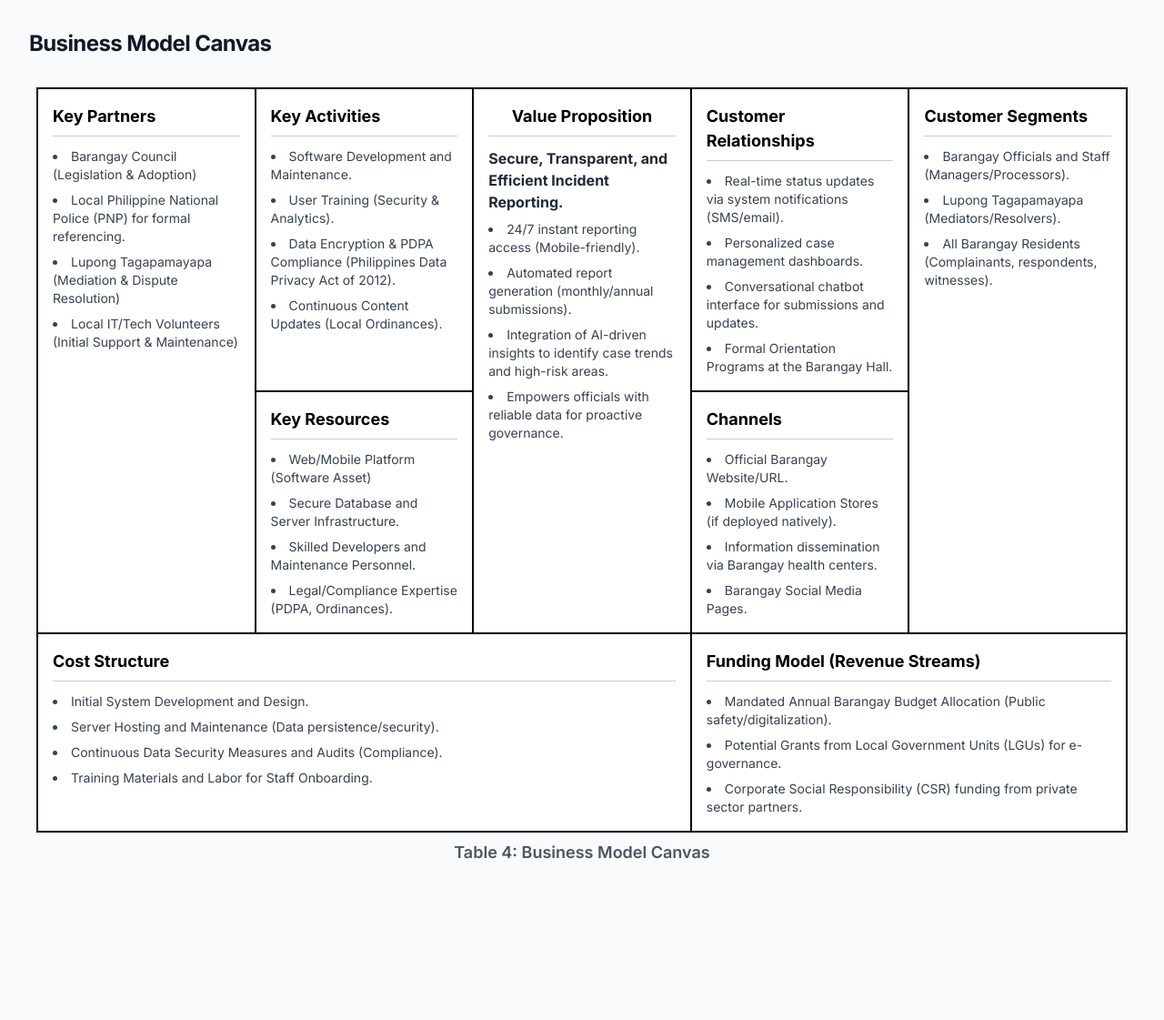
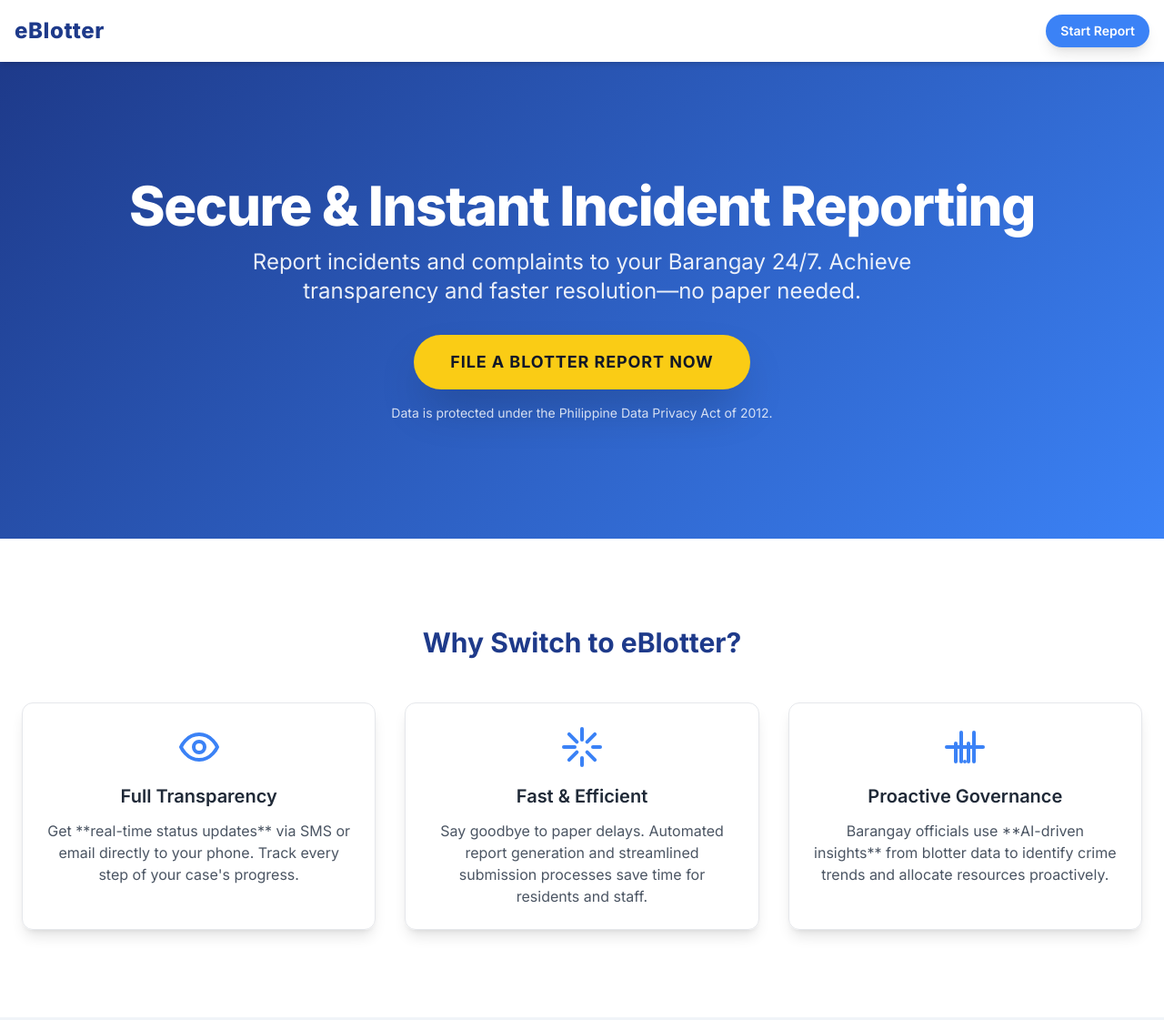
Before and after one commit to noeltimario/B-eBlotter, a plain HTML site: page index.html in a window 1280 px wide. Shown: the top 1121 px of the page at 91% size. Before the commit the page ends 983 px from the top, so only its background shows below. Drawn offline with nearby package versions, Linux system fonts and the light colour scheme.

Commit message:
Update index.html

```diff
--- a/index.html
+++ b/index.html
@@ -3,204 +3,294 @@
 <head>
     <meta charset="UTF-8">
     <meta name="viewport" content="width=device-width, initial-scale=1.0">
-    <title>Barangay eBlotter Business Model Canvas</title>
+    <title>Barangay eBlotter System - Digital Incident Reporting</title>
     <!-- Load Tailwind CSS -->
     <script src="https://cdn.tailwindcss.com"></script>
     <style>
-        /* Custom font for a clean, modern look */
-        @import url('https://fonts.googleapis.com/css2?family=Inter:wght@400;600;700;800&display=swap');
+        @import url('https://fonts.googleapis.com/css2?family=Inter:wght@400;600;700;800;900&display=swap');
         body {
             font-family: 'Inter', sans-serif;
-            background-color: #f8fafc; /* Very light background */
+            background-color: #f0f4f8;
+            color: #1f2937;
+        }
+        .container {
+            max-width: 1200px;
+        }
+        .hero-bg {
+            background-color: #1e3a8a; /* Dark Blue */
+            background-image: linear-gradient(135deg, #1e3a8a 0%, #3b82f6 100%); /* Blue Gradient */
+        }
+        .cta-button {
+            transition: transform 0.2s, box-shadow 0.2s;
+        }
+        .cta-button:hover {
+            transform: translateY(-2px);
+            box-shadow: 0 10px 15px -3px rgba(59, 130, 246, 0.5), 0 4px 6px -2px rgba(59, 130, 246, 0.2);
+        }
+        .feature-card {
+            transition: box-shadow 0.3s, transform 0.3s;
+        }
+        .feature-card:hover {
+            box-shadow: 0 20px 25px -5px rgba(0, 0, 0, 0.1), 0 8px 10px -6px rgba(0, 0, 0, 0.1);
+            transform: translateY(-5px);
         }
 
-        /* Desktop Layout (Main BMC Table Structure) */
-        .canvas-container {
-            display: grid;
-            grid-template-columns: repeat(5, 1fr); /* 5 equal columns for Key Partners, Activities/Resources, Value Prop, Relationships/Channels, Segments */
-            /* CHANGED: R3 (bottom) height is now 'auto' to fit content, fixing the overflow issue. */
-            grid-template-rows: auto auto auto;
-            gap: 0; /* No gaps between cells (contiguous table look) */
-            border-top: 2px solid #000; /* Main top border */
-            border-left: 2px solid #000; /* Main left border */
-            max-width: 1200px;
+        /* Workflow Specific Styles for Visual Consistency */
+        .workflow-step {
+            min-height: 80px;
+            width: 100%;
+            max-width: 450px;
             margin: 0 auto;
+            background-color: white;
+            border: 2px solid #000;
+            border-radius: 0.5rem;
+            padding: 1rem;
+            text-align: center;
+            box-shadow: 0 4px 6px -1px rgba(0, 0, 0, 0.1);
         }
 
-        .canvas-module {
-            background-color: white;
-            padding: 1rem;
-            border-right: 2px solid #000; /* Vertical divider */
-            border-bottom: 2px solid #000; /* Horizontal divider */
-            min-height: 120px;
-            display: flex;
-            flex-direction: column;
-            justify-content: flex-start;
+        .arrow {
+            width: 4px;
+            height: 30px;
+            background-color: #000;
+            margin: 0.5rem auto;
+            position: relative;
         }
 
-        /* Grid Area Assignments (Matching the 9-Block Visual Layout) */
-        /* grid-area: row-start / column-start / row-end / column-end */
-        .module-partners { grid-area: 1 / 1 / 3 / 2; } /* Spans R1 & R2, C1 */
-        .module-activities { grid-area: 1 / 2 / 2 / 3; } /* R1, C2 */
-        .module-resources { grid-area: 2 / 2 / 3 / 3; } /* R2, C2 (aligned under Activities) */
-        .module-value { grid-area: 1 / 3 / 3 / 4; } /* Spans R1 & R2, C3 (Centerpiece) */
-        .module-relationships { grid-area: 1 / 4 / 2 / 5; } /* R1, C4 */
-        .module-channels { grid-area: 2 / 4 / 3 / 5; } /* R2, C4 (aligned under Relationships) */
-        .module-segments { grid-area: 1 / 5 / 3 / 6; } /* Spans R1 & R2, C5 */
-
-        /* FIX: Cost Structure now spans C1, C2, and C3 (3/5ths total) to accommodate longer content. */
-        .module-costs {
-            grid-area: 3 / 1 / 4 / 4; /* R3, Spans C1-C3 */
-        }
-        /* FIX: Revenue Streams gets the remaining C4 and C5 (2/5ths total). */
-        .module-revenue {
-            grid-area: 3 / 4 / 4 / 6; /* R3, Spans C4-C5 */
+        .arrow::after {
+            content: '';
+            position: absolute;
+            bottom: 0;
+            left: 50%;
+            transform: translateX(-50%) translateY(100%) rotate(45deg);
+            width: 10px;
+            height: 10px;
+            border-right: 4px solid #000;
+            border-bottom: 4px solid #000;
+            border-top: 0;
+            border-left: 0;
+            background-color: #f0f4f8; /* Match section background */
         }
 
-        .canvas-title {
-            font-weight: 700;
-            font-size: 1.125rem;
-            margin-bottom: 0.75rem;
-            color: #000;
-            border-bottom: 1px solid #ccc;
-            padding-bottom: 0.5rem;
+        .workflow-container > .workflow-step:last-of-type + .arrow {
+            display: none;
         }
-
-        /* Mobile Layout: Stack all nine elements vertically, simple boxes */
-        @media (max-width: 767px) {
-            .canvas-container {
-                display: flex;
-                flex-direction: column;
-                gap: 0.5rem;
-                border: none;
-            }
-            .canvas-module {
-                border: 2px solid #000;
-                border-radius: 0.25rem;
+    </style>
+    <!-- Lucide Icons (Inline SVGs) for visual appeal -->
+    <script>
+        tailwind.config = {
+            theme: {
+                extend: {
+                    colors: {
+                        'primary-blue': '#3b82f6',
+                        'secondary-dark': '#1e3a8a',
+                        'accent-yellow': '#facc15',
                     }
                 }
-    </style>
+            }
+        }
+    </script>
 </head>
-<body class="p-4 md:p-8">
+<body class="antialiased">
 
-    <div class="max-w-7xl mx-auto">
-        <header class="mb-4 md:mb-8">
-            <h1 class="text-xl md:text-2xl font-bold text-gray-900 tracking-tight">
-                Business Model Canvas
-            </h1>
-        </header>
+    <!-- Navigation Bar -->
+    <nav class="bg-white shadow-md sticky top-0 z-50">
+        <div class="container mx-auto px-4 py-4 flex justify-between items-center">
+            <h1 class="text-2xl font-extrabold text-secondary-dark tracking-wide">eBlotter</h1>
+            <a href="#reporting" class="hidden sm:inline-block px-4 py-2 bg-primary-blue text-white text-sm font-semibold rounded-full shadow-lg hover:bg-blue-700 transition duration-300">
+                Start Report
+            </a>
+        </div>
+    </nav>
 
-        <!-- Business Model Canvas Grid -->
-        <div class="canvas-container mx-auto">
+    <!-- Hero Section: Value Proposition & Call to Action -->
+    <section class="hero-bg py-20 md:py-32 text-white">
+        <div class="container mx-auto px-6 text-center">
+            <h2 class="text-4xl sm:text-5xl lg:text-6xl font-extrabold mb-4 tracking-tight">
+                Secure & Instant Incident Reporting
+            </h2>
+            <p class="text-xl sm:text-2xl mb-8 font-light max-w-3xl mx-auto opacity-90">
+                Report incidents and complaints to your Barangay 24/7. Achieve transparency and faster resolution—no paper needed.
+            </p>
+            <a id="reporting" href="#" class="cta-button inline-block bg-accent-yellow text-gray-900 font-bold text-lg px-10 py-4 rounded-full shadow-2xl uppercase tracking-wider">
+                File a Blotter Report Now
+            </a>
+            <p class="text-sm mt-4 opacity-80">
+                Data is protected under the Philippine Data Privacy Act of 2012.
+            </p>
+        </div>
+    </section>
 
-            <!-- 1. Key Partners -->
-            <div class="canvas-module module-partners">
-                <h3 class="canvas-title">Key Partners</h3>
-                <ul class="list-disc list-inside space-y-2 text-sm text-gray-700">
-                    <li>Barangay Council (Legislation & Adoption)</li>
-                    <li>Local Philippine National Police (PNP) for formal referencing.</li>
-                    <li>Lupong Tagapamayapa (Mediation & Dispute Resolution)</li>
-                    <li>Local IT/Tech Volunteers (Initial Support & Maintenance)</li>
+    <!-- Features/Value Section -->
+    <section class="py-16 md:py-24 bg-white">
+        <div class="container mx-auto px-6">
+            <h3 class="text-3xl font-bold text-center mb-12 text-secondary-dark">Why Switch to eBlotter?</h3>
+            <div class="grid grid-cols-1 md:grid-cols-3 gap-8">
+
+                <!-- Feature 1: Transparency -->
+                <div class="feature-card p-6 border border-gray-200 rounded-xl shadow-lg text-center">
+                    <svg class="w-12 h-12 text-primary-blue mx-auto mb-4" xmlns="http://www.w3.org/2000/svg" width="24" height="24" viewBox="0 0 24 24" fill="none" stroke="currentColor" stroke-width="2" stroke-linecap="round" stroke-linejoin="round"><path d="M2 12s3-7 10-7 10 7 10 7-3 7-10 7-10-7-10-7Z"/><circle cx="12" cy="12" r="3"/></svg>
+                    <h4 class="text-xl font-semibold mb-3">Full Transparency</h4>
+                    <p class="text-gray-600">Get **real-time status updates** via SMS or email directly to your phone. Track every step of your case's progress.</p>
+                </div>
+
+                <!-- Feature 2: Efficiency -->
+                <div class="feature-card p-6 border border-gray-200 rounded-xl shadow-lg text-center">
+                    <svg class="w-12 h-12 text-primary-blue mx-auto mb-4" xmlns="http://www.w3.org/2000/svg" width="24" height="24" viewBox="0 0 24 24" fill="none" stroke="currentColor" stroke-width="2" stroke-linecap="round" stroke-linejoin="round"><path d="M12 2v6"/><path d="M12 18v4"/><path d="M4.93 4.93l4.24 4.24"/><path d="M14.83 14.83l4.24 4.24"/><path d="M2 12h6"/><path d="M18 12h4"/><path d="M4.93 19.07l4.24-4.24"/><path d="M14.83 9.17l4.24-4.24"/></svg>
+                    <h4 class="text-xl font-semibold mb-3">Fast & Efficient</h4>
+                    <p class="text-gray-600">Say goodbye to paper delays. Automated report generation and streamlined submission processes save time for residents and staff.</p>
+                </div>
+
+                <!-- Feature 3: Data-Driven Governance -->
+                <div class="feature-card p-6 border border-gray-200 rounded-xl shadow-lg text-center">
+                    <svg class="w-12 h-12 text-primary-blue mx-auto mb-4" xmlns="http://www.w3.org/2000/svg" width="24" height="24" viewBox="0 0 24 24" fill="none" stroke="currentColor" stroke-width="2" stroke-linecap="round" stroke-linejoin="round"><path d="M12 20h.01"/><path d="M7 10v10"/><path d="M17 4v16"/><path d="M2 12h20"/><path d="M10 4v16"/><path d="M14 10v10"/></svg>
+                    <h4 class="text-xl font-semibold mb-3">Proactive Governance</h4>
+                    <p class="text-gray-600">Barangay officials use **AI-driven insights** from blotter data to identify crime trends and allocate resources proactively.</p>
+                </div>
+            </div>
+        </div>
+    </section>
+
+    <!-- Program Workflow Section -->
+    <section class="py-16 md:py-24 bg-f0f4f8">
+        <div class="container mx-auto px-6">
+            <h3 class="text-3xl font-bold text-center mb-12 text-secondary-dark">The System Journey: Program Workflow</h3>
+
+            <!-- Workflow Chart Embedded -->
+            <div class="workflow-container mx-auto max-w-lg">
+
+                <!-- 1. User Access & Onboarding -->
+                <div class="workflow-step">
+                    <p class="text-base font-semibold text-gray-800">1. User Access & Onboarding</p>
+                    <p class="text-sm text-gray-600">Access system via web/app; Account creation or anonymous login; Data privacy consent.</p>
+                </div>
+                <div class="arrow"></div>
+
+                <!-- 2. Main Menu & Navigation -->
+                <div class="workflow-step">
+                    <p class="text-base font-semibold text-gray-800">2. Main Menu & Navigation</p>
+                    <p class="text-sm text-gray-600">Choose: File New Report, Check Status, Access Resources/FAQ, or Chatbot help.</p>
+                </div>
+                <div class="arrow"></div>
+
+                <!-- 3. Report Submission Loop -->
+                <div class="workflow-step">
+                    <p class="text-base font-semibold text-gray-800">3. Incident Submission & Tracking</p>
+                    <p class="text-sm text-gray-600">Resident inputs details (guided by chatbot); System auto-assigns Case ID and sends notification.</p>
+                </div>
+                <div class="arrow"></div>
+
+                <!-- 4. Staff Processing & Action -->
+                <div class="workflow-step">
+                    <p class="text-base font-semibold text-gray-800">4. Staff Processing & Action</p>
+                    <p class="text-sm text-gray-600">Barangay staff review dashboard; Classify report; Forward to Lupong Tagapamayapa or PNP.</p>
+                </div>
+                <div class="arrow"></div>
+
+                <!-- 5. Status Updates & Resolution -->
+                <div class="workflow-step">
+                    <p class="text-base font-semibold text-gray-800">5. Real-Time Updates & Resolution</p>
+                    <p class="text-sm text-gray-600">System sends status changes (e.g., "Pending Mediation," "Resolved"); Final report archived.</p>
+                </div>
+                <div class="arrow"></div>
+
+                <!-- 6. Data Collection & Analytics -->
+                <div class="workflow-step">
+                    <p class="text-base font-semibold text-gray-800">6. Data Collection & Analytics</p>
+                    <p class="text-sm text-gray-600">Secure storage of blotter data; System runs AI to identify crime trends and high-risk zones.</p>
+                </div>
+                <div class="arrow"></div>
+
+                <!-- 7. Outcome Monitoring & Governance -->
+                <div class="workflow-step">
+                    <p class="text-base font-semibold text-gray-800">7. Outcome Monitoring & Governance</p>
+                    <p class="text-sm text-gray-600">Officials view Admin dashboard analytics; Generate automated compliance reports for LGUs.</p>
+                </div>
+
+            </div>
+            <!-- End Workflow Chart -->
+
+            <p class="text-center text-md font-medium text-gray-600 mt-6">
+                Figure: Program Workflow (Source: Project Documentation)
+            </p>
+        </div>
+    </section>
+
+    <!-- User Segments Section -->
+    <section class="py-16 md:py-24 bg-white">
+        <div class="container mx-auto px-6">
+            <h3 class="text-3xl font-bold text-center mb-12 text-secondary-dark">Designed for Our Community</h3>
+
+            <div class="max-w-4xl mx-auto space-y-12">
+
+                <!-- Resident Focus -->
+                <div class="flex flex-col md:flex-row items-center bg-gray-50 p-6 rounded-xl shadow-lg border-l-4 border-primary-blue">
+                    <div class="md:w-1/3 flex justify-center mb-4 md:mb-0">
+                        <svg class="w-16 h-16 text-accent-yellow" xmlns="http://www.w3.org/2000/svg" width="24" height="24" viewBox="0 0 24 24" fill="none" stroke="currentColor" stroke-width="2" stroke-linecap="round" stroke-linejoin="round"><path d="M19 21v-2a4 4 0 0 0-4-4H9a4 4 0 0 0-4 4v2"/><circle cx="12" cy="7" r="4"/></svg>
+                    </div>
+                    <div class="md:w-2/3 md:pl-8 text-center md:text-left">
+                        <h4 class="text-2xl font-semibold text-gray-800 mb-2">For Barangay Residents</h4>
+                        <p class="text-gray-600">Access the system via our official **website or mobile app**. Use the **conversational chatbot** to quickly file a complaint or check the status of an existing case without leaving your home.</p>
+                    </div>
+                </div>
+
+                <!-- Official Focus -->
+                <div class="flex flex-col md:flex-row items-center bg-gray-50 p-6 rounded-xl shadow-lg border-l-4 border-primary-blue">
+                    <div class="md:w-1/3 flex justify-center mb-4 md:mb-0">
+                        <svg class="w-16 h-16 text-accent-yellow" xmlns="http://www.w3.org/2000/svg" width="24" height="24" viewBox="0 0 24 24" fill="none" stroke="currentColor" stroke-width="2" stroke-linecap="round" stroke-linejoin="round"><path d="m20 7-8-4-8 4"/><path d="m4 12 8 4 8-4"/><path d="m4 17 8 4 8-4"/><line x1="12" x2="12" y1="2" y2="22"/></svg>
+                    </div>
+                    <div class="md:w-2/3 md:pl-8 text-center md:text-left">
+                        <h4 class="text-2xl font-semibold text-gray-800 mb-2">For Officials and Lupong Tagapamayapa</h4>
+                        <p class="text-gray-600">Utilize **personalized case management dashboards** for streamlined processing. Generate compliance reports automatically and access training materials for system security and data analytics.</p>
+                    </div>
+                </div>
+
+            </div>
+        </div>
+    </section>
+
+    <!-- Footer / Channels & Partners -->
+    <footer class="bg-secondary-dark py-12 text-white">
+        <div class="container mx-auto px-6">
+            <div class="grid grid-cols-1 md:grid-cols-3 gap-8">
+
+                <!-- Contact & Channels -->
+                <div>
+                    <h4 class="text-xl font-bold mb-4 border-b border-primary-blue pb-2">Connect & Access</h4>
+                    <p class="text-sm mb-3">Access the system through:</p>
+                    <ul class="space-y-2 text-sm">
+                        <li>Official Barangay Website/URL</li>
+                        <li>Mobile App (via App Stores)</li>
+                        <li>Information through Barangay Health Centers</li>
                     </ul>
                 </div>
 
-            <!-- 2. Key Activities -->
-            <div class="canvas-module module-activities">
-                <h3 class="canvas-title">Key Activities</h3>
-                <ul class="list-disc list-inside space-y-2 text-sm text-gray-700">
-                    <li>Software Development and Maintenance.</li>
-                    <li>User Training (Security & Analytics).</li>
-                    <li>Data Encryption & PDPA Compliance (Philippines Data Privacy Act of 2012).</li>
-                    <li>Continuous Content Updates (Local Ordinances).</li>
+                <!-- Partners -->
+                <div>
+                    <h4 class="text-xl font-bold mb-4 border-b border-primary-blue pb-2">Key Partners</h4>
+                    <ul class="space-y-2 text-sm">
+                        <li>Barangay Council & Staff</li>
+                        <li>Local Philippine National Police (PNP)</li>
+                        <li>Lupong Tagapamayapa</li>
+                        <li>Local IT & Tech Volunteers</li>
                     </ul>
                 </div>
 
-            <!-- 3. Value Proposition (Centerpiece) -->
-            <div class="canvas-module module-value">
-                <h3 class="canvas-title text-center">Value Proposition</h3>
-                <p class="font-bold text-base text-gray-800 mb-2">
-                    Secure, Transparent, and Efficient Incident Reporting.
+                <!-- Funding -->
+                <div>
+                    <h4 class="text-xl font-bold mb-4 border-b border-primary-blue pb-2">Funding & Compliance</h4>
+                    <p class="text-sm">This project is supported by the Annual Barangay Budget and LGU Grants for e-governance, ensuring free public access.</p>
+                    <p class="text-sm mt-3 font-semibold text-accent-yellow">
+                        Fully compliant with the Philippine Data Privacy Act of 2012.
                     </p>
-                <ul class="list-disc list-inside space-y-2 text-sm text-gray-700">
-                    <li>24/7 instant reporting access (Mobile-friendly).</li>
-                    <li>Automated report generation (monthly/annual submissions).</li>
-                    <li>Integration of AI-driven insights to identify case trends and high-risk areas.</li>
-                    <li>Empowers officials with reliable data for proactive governance.</li>
-                </ul>
+                </div>
             </div>
 
-            <!-- 4. Customer Relationships -->
-            <div class="canvas-module module-relationships">
-                <h3 class="canvas-title">Customer Relationships</h3>
-                <ul class="list-disc list-inside space-y-2 text-sm text-gray-700">
-                    <li>Real-time status updates via system notifications (SMS/email).</li>
-                    <li>Personalized case management dashboards.</li>
-                    <li>Conversational chatbot interface for submissions and updates.</li>
-                    <li>Formal Orientation Programs at the Barangay Hall.</li>
-                </ul>
+            <div class="mt-8 pt-6 border-t border-gray-700 text-center text-sm">
+                &copy; 2025 Barangay eBlotter System. All Rights Reserved.
             </div>
+        </div>
+    </footer>
 
-            <!-- 5. Customer Segments -->
-            <div class="canvas-module module-segments">
-                <h3 class="canvas-title">Customer Segments</h3>
-                <ul class="list-disc list-inside space-y-2 text-sm text-gray-700">
-                    <li>Barangay Officials and Staff (Managers/Processors).</li>
-                    <li>Lupong Tagapamayapa (Mediators/Resolvers).</li>
-                    <li>All Barangay Residents (Complainants, respondents, witnesses).</li>
-                </ul>
-            </div>
-
-            <!-- 6. Key Resources -->
-            <div class="canvas-module module-resources">
-                <h3 class="canvas-title">Key Resources</h3>
-                <ul class="list-disc list-inside space-y-2 text-sm text-gray-700">
-                    <li>Web/Mobile Platform (Software Asset)</li>
-                    <li>Secure Database and Server Infrastructure.</li>
-                    <li>Skilled Developers and Maintenance Personnel.</li>
-                    <li>Legal/Compliance Expertise (PDPA, Ordinances).</li>
-                </ul>
-            </div>
-
-            <!-- 7. Channels -->
-            <div class="canvas-module module-channels">
-                <h3 class="canvas-title">Channels</h3>
-                <ul class="list-disc list-inside space-y-2 text-sm text-gray-700">
-                    <li>Official Barangay Website/URL.</li>
-                    <li>Mobile Application Stores (if deployed natively).</li>
-                    <li>Information dissemination via Barangay health centers.</li>
-                    <li>Barangay Social Media Pages.</li>
-                </ul>
-            </div>
-
-            <!-- 8. Cost Structure (Bottom Left) -->
-            <div class="canvas-module module-costs">
-                <h3 class="canvas-title">Cost Structure</h3>
-                <ul class="list-disc list-inside space-y-2 text-sm text-gray-700">
-                    <li>Initial System Development and Design.</li>
-                    <li>Server Hosting and Maintenance (Data persistence/security).</li>
-                    <li>Continuous Data Security Measures and Audits (Compliance).</li>
-                    <li>Training Materials and Labor for Staff Onboarding.</li>
-                </ul>
-            </div>
-
-            <!-- 9. Revenue Streams (Bottom Right) -->
-            <div class="canvas-module module-revenue">
-                <h3 class="canvas-title">Funding Model (Revenue Streams)</h3>
-                <ul class="list-disc list-inside space-y-2 text-sm text-gray-700">
-                    <li>Mandated Annual Barangay Budget Allocation (Public safety/digitalization).</li>
-                    <li>Potential Grants from Local Government Units (LGUs) for e-governance.</li>
-                    <li>Corporate Social Responsibility (CSR) funding from private sector partners.</li>
-                </ul>
-            </div>
-
-        </div>
-        <!-- End Business Model Canvas Grid -->
-
-        <!-- Table Caption -->
-        <p class="text-center text-lg font-semibold text-gray-600 mt-6 md:mt-2">
-            Table 4: Business Model Canvas
-        </p>
-
-    </div>
 </body>
 </html>
```
Lines whose indentation alone changed are shown as unchanged.
